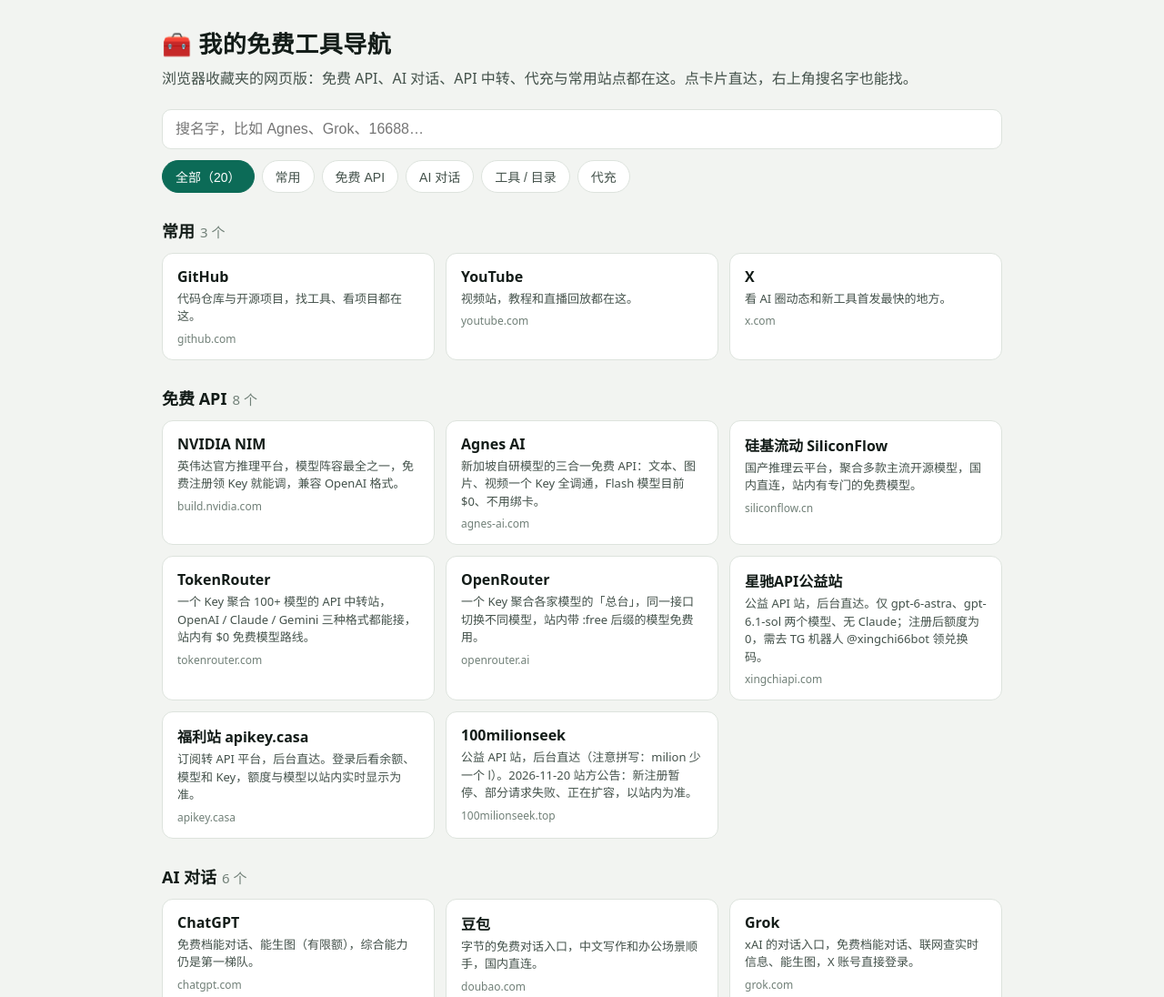
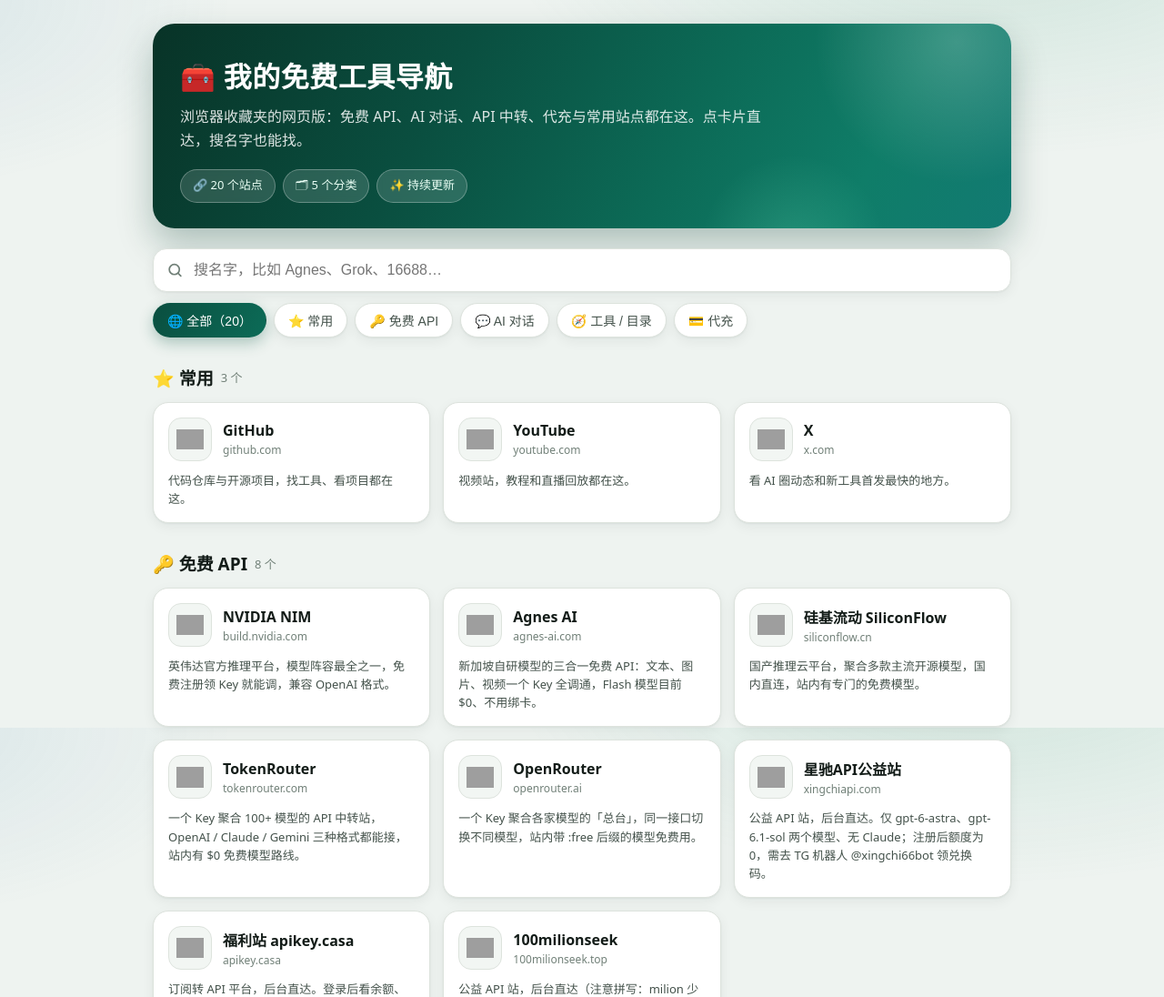
Before and after one commit to beipiao735-web/beipiao735-web.github.io, a plain HTML site: page index.html in a window 1280 px wide. Shown: the top 1096 px of the page at 91% size. Drawn offline with Linux system fonts and the light colour scheme; grey boxes are pictures that could not be loaded.

Commit message:
Restyle navigation with site icons

```diff
--- a/index.html
+++ b/index.html
@@ -10,53 +10,103 @@
     <style>
       * { box-sizing: border-box; }
       :root{
-        --bg:#f2f4f1; --surface:#ffffff; --surface-2:#f7f8f6;
+        --bg:#eef3f0; --surface:#ffffff; --surface-2:#f2f6f3;
         --ink:#131c18; --ink-2:#44524b; --ink-3:#718078; --line:#dde3dd;
         --teal:#0c6b57; --teal-deep:#0a4f40;
+        --shadow:0 1px 2px rgba(16,40,30,.05),0 4px 14px rgba(16,40,30,.06);
+        --shadow-up:0 4px 8px rgba(16,40,30,.07),0 14px 30px rgba(12,80,60,.14);
       }
       @media (prefers-color-scheme: dark){
-        :root{ --bg:#101613; --surface:#182019; --surface-2:#1f2a22; --ink:#e8efe9; --ink-2:#b6c4b9; --ink-3:#8ba093; --line:#2b3a2f; }
+        :root{ --bg:#0d120f; --surface:#182019; --surface-2:#212d24; --ink:#e8efe9; --ink-2:#b6c4b9; --ink-3:#8ba093; --line:#2b3a2f;
+          --shadow:0 1px 2px rgba(0,0,0,.3),0 4px 14px rgba(0,0,0,.25);
+          --shadow-up:0 4px 8px rgba(0,0,0,.35),0 14px 30px rgba(0,0,0,.4); }
       }
-      body{ margin:0; background:var(--bg); color:var(--ink); font-family:system-ui,-apple-system,"PingFang SC","Microsoft YaHei",sans-serif; }
-      .wrap{ max-width:960px; margin:0 auto; padding:28px 18px 60px; }
-      header h1{ margin:0; font-size:26px; letter-spacing:.5px; }
-      header p{ color:var(--ink-2); margin:8px 0 0; line-height:1.6; }
-      .search{ margin:20px 0 12px; }
+      body{ margin:0; color:var(--ink); font-family:system-ui,-apple-system,"PingFang SC","Microsoft YaHei",sans-serif;
+        background:
+          radial-gradient(900px 420px at 85% -80px, rgba(18,140,100,.14), transparent 60%),
+          radial-gradient(700px 380px at -10% 0, rgba(30,110,160,.10), transparent 55%),
+          var(--bg);
+        background-attachment:fixed; }
+      .wrap{ max-width:980px; margin:0 auto; padding:26px 18px 60px; }
+      .hero{
+        position:relative; overflow:hidden; border-radius:24px; color:#fff;
+        padding:34px 30px 28px;
+        background:linear-gradient(118deg,#083327 0%,#0a4f40 34%,#0c6b57 62%,#0f7d68 82%,#127a72 100%);
+        box-shadow:0 18px 38px rgba(8,60,45,.28);
+      }
+      .hero::before,.hero::after{ content:""; position:absolute; border-radius:50%; pointer-events:none; }
+      .hero::before{ width:340px; height:340px; right:-110px; top:-150px; background:radial-gradient(circle,rgba(255,255,255,.20),transparent 65%); }
+      .hero::after{ width:220px; height:220px; right:130px; bottom:-130px; background:radial-gradient(circle,rgba(140,255,210,.16),transparent 65%); }
+      .hero h1{ margin:0; font-size:31px; letter-spacing:.5px; position:relative; }
+      .hero p{ color:rgba(255,255,255,.86); margin:10px 0 0; line-height:1.65; max-width:640px; position:relative; }
+      .stats{ display:flex; flex-wrap:wrap; gap:8px; margin-top:18px; position:relative; }
+      .stats span{
+        padding:6px 13px; border-radius:999px; font-size:13px; color:#eafff5;
+        background:rgba(255,255,255,.14); border:1px solid rgba(255,255,255,.28);
+        backdrop-filter:blur(4px);
+      }
+      .search{ margin:22px 0 12px; position:sticky; top:12px; z-index:5; }
+      .search .ic-search{
+        position:absolute; left:15px; top:50%; transform:translateY(-50%);
+        width:19px; height:19px; color:var(--ink-3); pointer-events:none;
+      }
       .search input{
-        width:100%; padding:12px 14px; font-size:16px; border:1px solid var(--line);
-        border-radius:10px; background:var(--surface); color:var(--ink); outline:none;
+        width:100%; padding:14px 16px 14px 44px; font-size:16px; border:1px solid var(--line);
+        border-radius:15px; background:var(--surface); color:var(--ink); outline:none;
+        box-shadow:var(--shadow); transition:border-color .15s, box-shadow .15s;
       }
-      .search input:focus{ border-color:var(--teal); }
-      .chips{ display:flex; flex-wrap:wrap; gap:8px; margin:0 0 20px; }
+      .search input:focus{ border-color:var(--teal); box-shadow:0 0 0 4px rgba(12,107,87,.14),var(--shadow); }
+      .chips{ display:flex; flex-wrap:wrap; gap:8px; margin:0 0 6px; }
       .chips button{
-        padding:7px 14px; border:1px solid var(--line); border-radius:999px;
+        padding:8px 15px; border:1px solid var(--line); border-radius:999px;
         background:var(--surface); color:var(--ink-2); font-size:14px; cursor:pointer;
+        box-shadow:var(--shadow); transition:all .15s;
       }
-      .chips button.on{ background:var(--teal); border-color:var(--teal); color:#fff; }
-      h2{ font-size:18px; margin:28px 0 12px; }
-      h2 small{ color:var(--ink-3); font-weight:400; margin-left:6px; }
-      .grid{ display:grid; grid-template-columns:repeat(auto-fill,minmax(240px,1fr)); gap:12px; }
+      .chips button:hover{ border-color:var(--teal); color:var(--teal); transform:translateY(-1px); }
+      .chips button.on{ background:linear-gradient(120deg,var(--teal-deep),var(--teal)); border-color:transparent; color:#fff; box-shadow:0 6px 16px rgba(12,90,70,.3); }
+      h2{ font-size:19px; margin:30px 0 13px; display:flex; align-items:center; gap:8px; }
+      h2 small{ color:var(--ink-3); font-weight:400; font-size:13px; }
+      .grid{ display:grid; grid-template-columns:repeat(auto-fill,minmax(250px,1fr)); gap:14px; }
       .card{
-        display:block; padding:14px 16px; border:1px solid var(--line); border-radius:12px;
+        display:block; padding:16px; border:1px solid var(--line); border-radius:17px;
         background:var(--surface); color:var(--ink); text-decoration:none;
+        box-shadow:var(--shadow); transition:transform .16s, box-shadow .16s, border-color .16s;
       }
-      .card:hover{ border-color:var(--teal); }
-      .card b{ font-size:16px; }
-      .card .d{ display:block; font-size:13px; color:var(--ink-2); margin-top:4px; line-height:1.5; }
-      .card .u{ display:block; font-size:12px; color:var(--ink-3); margin-top:6px; }
+      .card:hover{ border-color:var(--teal); transform:translateY(-3px); box-shadow:var(--shadow-up); }
+      .card .top{ display:flex; align-items:center; gap:12px; }
+      .card .ic{
+        flex:none; width:48px; height:48px; border-radius:14px;
+        background:var(--surface-2); border:1px solid var(--line);
+        display:flex; align-items:center; justify-content:center; overflow:hidden;
+      }
+      .card .ic img{ width:30px; height:30px; object-fit:contain; }
+      .card .ic .lt{ font-size:21px; font-weight:700; color:var(--teal); }
+      .card .meta{ min-width:0; }
+      .card b{ font-size:16px; display:block; white-space:nowrap; overflow:hidden; text-overflow:ellipsis; }
+      .card .u{ display:block; font-size:12px; color:var(--ink-3); margin-top:2px; white-space:nowrap; overflow:hidden; text-overflow:ellipsis; }
+      .card .d{ display:block; font-size:13px; color:var(--ink-2); margin-top:11px; line-height:1.55; }
       .hidden{ display:none !important; }
-      footer{ margin-top:44px; padding-top:16px; border-top:1px solid var(--line); color:var(--ink-3); font-size:13px; line-height:1.7; }
+      footer{ margin-top:46px; padding-top:16px; border-top:1px solid var(--line); color:var(--ink-3); font-size:13px; line-height:1.7; }
       footer a{ color:var(--teal); }
+      @media (max-width:560px){
+        .hero{ padding:26px 20px 22px; border-radius:19px; }
+        .hero h1{ font-size:25px; }
+        .grid{ grid-template-columns:1fr; }
+      }
     </style>
   </head>
   <body>
     <div class="wrap">
-      <header>
+      <header class="hero">
         <h1>🧰 我的免费工具导航</h1>
-        <p>浏览器收藏夹的网页版：免费 API、AI 对话、API 中转、代充与常用站点都在这。点卡片直达，右上角搜名字也能找。</p>
+        <p>浏览器收藏夹的网页版：免费 API、AI 对话、API 中转、代充与常用站点都在这。点卡片直达，搜名字也能找。</p>
+        <div class="stats"><span>🔗 20 个站点</span><span>🗂 5 个分类</span><span>✨ 持续更新</span></div>
       </header>
 
-      <div class="search"><input id="q" type="search" placeholder="搜名字，比如 Agnes、Grok、16688…" autocomplete="off" /></div>
+      <div class="search">
+        <svg class="ic-search" viewBox="0 0 24 24" fill="none" stroke="currentColor" stroke-width="2.2" stroke-linecap="round"><circle cx="11" cy="11" r="7"/><path d="M20 20l-3.8-3.8"/></svg>
+        <input id="q" type="search" placeholder="搜名字，比如 Agnes、Grok、16688…" autocomplete="off" />
+      </div>
       <div class="chips" id="chips"></div>
       <main id="main"></main>
 
@@ -123,12 +173,12 @@
       ];
 
       var CATS = [
-        { id:"all", label:"全部" },
-        { id:"common", label:"常用" },
-        { id:"api", label:"免费 API" },
-        { id:"chat", label:"AI 对话" },
-        { id:"code", label:"工具 / 目录" },
-        { id:"topup", label:"代充" }
+        { id:"all", label:"全部", ic:"🌐" },
+        { id:"common", label:"常用", ic:"⭐" },
+        { id:"api", label:"免费 API", ic:"🔑" },
+        { id:"chat", label:"AI 对话", ic:"💬" },
+        { id:"code", label:"工具 / 目录", ic:"🧭" },
+        { id:"topup", label:"代充", ic:"💳" }
       ];
       var state = { cat:"all", q:"" };
 
@@ -138,7 +188,7 @@
         CATS.forEach(function(c){
           var b = document.createElement("button");
           b.type = "button";
-          b.textContent = c.label + (c.id === "all" ? "（" + SITES.length + "）" : "");
+          b.textContent = (c.ic ? c.ic + " " : "") + c.label + (c.id === "all" ? "（" + SITES.length + "）" : "");
           if (state.cat === c.id) b.className = "on";
           b.onclick = function(){ state.cat = c.id; render(); };
           chips.appendChild(b);
@@ -156,7 +206,7 @@
           });
           if (!list.length) return;
           var h = document.createElement("h2");
-          h.innerHTML = c.label + "<small>" + list.length + " 个</small>";
+          h.innerHTML = (c.ic ? c.ic + " " : "") + c.label + "<small>" + list.length + " 个</small>";
           main.appendChild(h);
           var g = document.createElement("div");
           g.className = "grid";
@@ -166,15 +216,40 @@
             a.href = s.url;
             a.target = "_blank";
             a.rel = "noopener";
+            var top = document.createElement("div");
+            top.className = "top";
+            var ic = document.createElement("span");
+            ic.className = "ic";
+            var img = document.createElement("img");
+            img.alt = "";
+            img.loading = "lazy";
+            img.src = "https://icons.duckduckgo.com/ip3/" + s.domain + ".ico";
+            img.onerror = function(){
+              if (!img.dataset.f) {
+                img.dataset.f = "1";
+                img.src = "https://www.google.com/s2/favicons?domain=" + s.domain + "&sz=128";
+              } else {
+                img.style.display = "none";
+                var lt = document.createElement("span");
+                lt.className = "lt";
+                lt.textContent = s.name.charAt(0);
+                ic.appendChild(lt);
+              }
+            };
+            ic.appendChild(img);
+            var meta = document.createElement("span");
+            meta.className = "meta";
             var b = document.createElement("b");
             b.textContent = s.name;
+            var u = document.createElement("span");
+            u.className = "u";
+            u.textContent = s.domain;
+            meta.appendChild(b); meta.appendChild(u);
+            top.appendChild(ic); top.appendChild(meta);
             var d = document.createElement("span");
             d.className = "d";
             d.textContent = s.desc;
-            var u = document.createElement("span");
-            u.className = "u";
-            u.textContent = s.domain;
-            a.appendChild(b); a.appendChild(d); a.appendChild(u);
+            a.appendChild(top); a.appendChild(d);
             g.appendChild(a);
           });
           main.appendChild(g);
```
